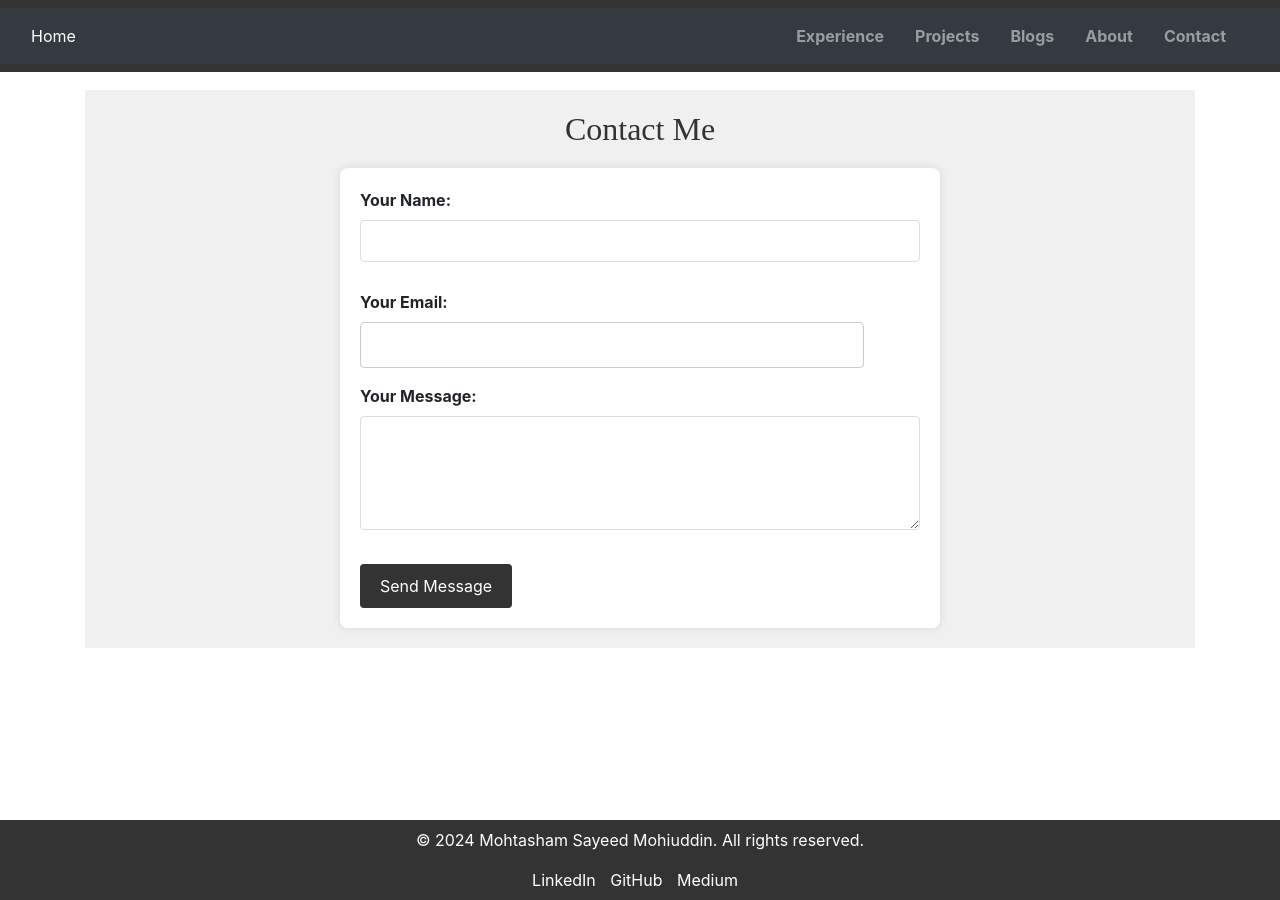
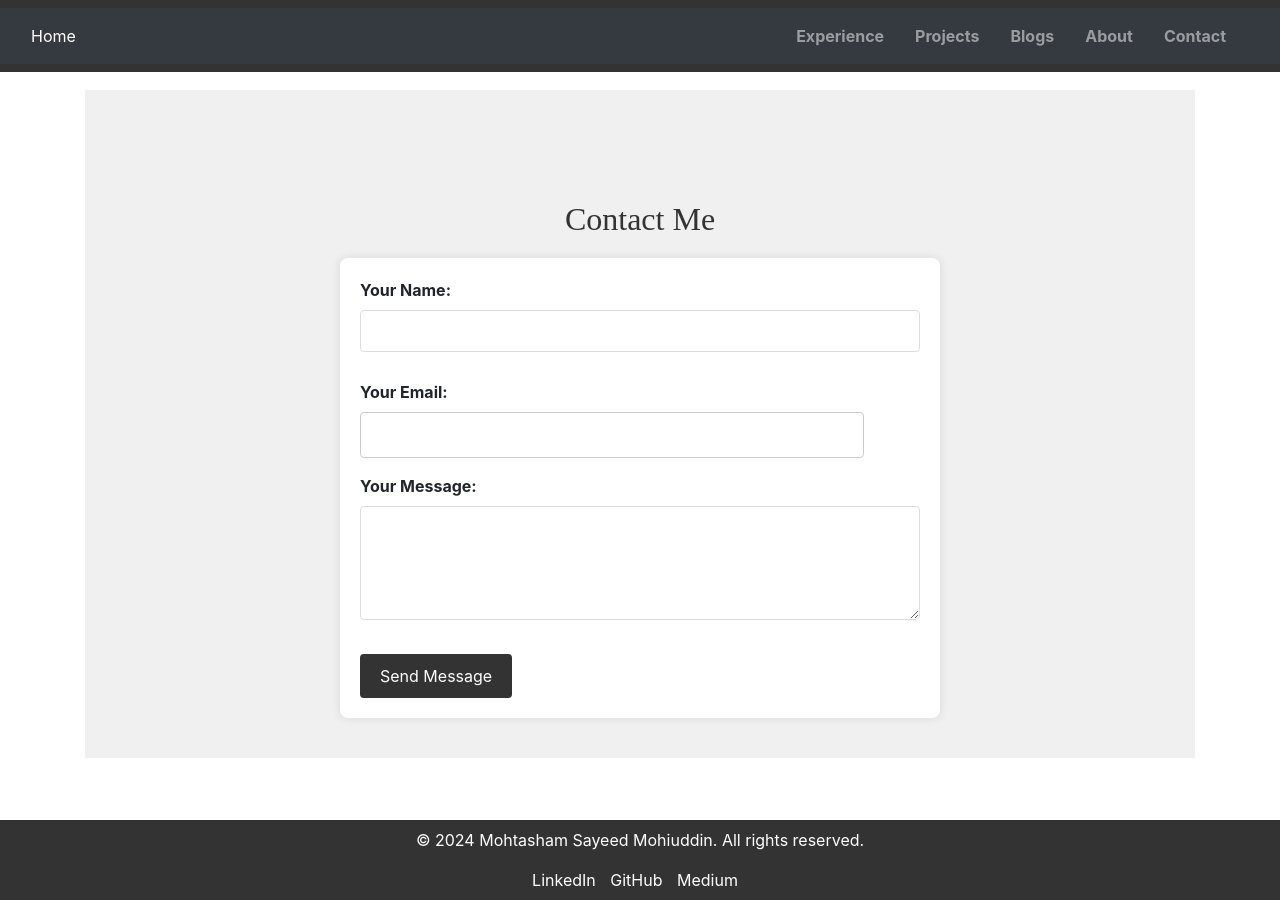
Before and after one commit to mohtasham9/mohtasham9.github.io, a Jekyll site: the page built from docs/contact.markdown, in a window 1280 px wide. Built offline with Jekyll 4.4.1, drawn with Linux system fonts in a browser that asks for light colours; nearby versions of some CDN libraries.

Commit message:
Modified Contact

```diff
--- a/docs/_layouts/default.html
+++ b/docs/_layouts/default.html
@@ -15,9 +15,10 @@
     {{ content }}
   </div>
   {% include footer.html %}
+
+  <script src="https://code.jquery.com/jquery-3.5.1.slim.min.js"></script>
+  <script src="https://cdn.jsdelivr.net/npm/@popperjs/core@1.16.1/dist/umd/popper.min.js"></script>
+  <script src="https://stackpath.bootstrapcdn.com/bootstrap/4.5.2/js/bootstrap.min.js"></script>
+  <script src="{{ '/assets/js/scripts.js' | relative_url }}"></script>
 </body>
-<script src="https://code.jquery.com/jquery-3.5.1.slim.min.js"></script>
-<script src="https://cdn.jsdelivr.net/npm/@popperjs/core@1.16.1/dist/umd/popper.min.js"></script>
-<script src="https://stackpath.bootstrapcdn.com/bootstrap/4.5.2/js/bootstrap.min.js"></script>
-<script src="{{ '/assets/js/scripts.js' | relative_url }}"></script>
 </html>
--- a/docs/contact.markdown
+++ b/docs/contact.markdown
@@ -4,23 +4,30 @@ title: Contact
 ---
 
 <section id="contact" class="section">
-    <h2>Contact Me</h2>
-    <form id="contact-form" action="https://formspree.io/f/mjvndlej" method="POST" onsubmit="return validateForm()">
-        <div class="form-group">
-            <label for="name">Your Name:</label>
-            <input type="text" id="name" name="name" required>
-        </div>
+    <div class="container">
+        <h2>Contact Me</h2>
+        <form id="contact-form" action="https://formspree.io/f/mjvndlej" method="POST" onsubmit="return validateForm()">
+            <div class="form-group">
+                <label for="name">Your Name:</label>
+                <input type="text" id="name" name="name" required>
+            </div>
 
-        <div class="form-group">
-            <label for="email">Your Email:</label>
-            <input type="email" id="email" name="email" class="input-field">
-        </div>
+            <div class="form-group">
+                <label for="email">Your Email:</label>
+                <input type="email" id="email" name="email" class="input-field" required>
+            </div>
 
-        <div class="form-group">
-            <label for="message">Your Message:</label>
-            <textarea id="message" name="message" rows="4" required></textarea>
-        </div>
+            <div class="form-group">
+                <label for="message">Your Message:</label>
+                <textarea id="message" name="message" rows="4" required></textarea>
+            </div>
 
-        <button type="submit">Send Message</button>
-    </form>
+            <button type="submit">Send Message</button>
+        </form>
+    </div>
 </section>
+
+<script src="https://code.jquery.com/jquery-3.5.1.slim.min.js"></script>
+<script src="https://cdn.jsdelivr.net/npm/@popperjs/core@1.16.1/dist/umd/popper.min.js"></script>
+<script src="https://stackpath.bootstrapcdn.com/bootstrap/4.5.2/js/bootstrap.min.js"></script>
+<script src="{{ '/assets/js/scripts.js' | relative_url }}"></script>
```
Also changed, not shown: docs/_layouts/contact.html (deleted, +0 -32 lines).
